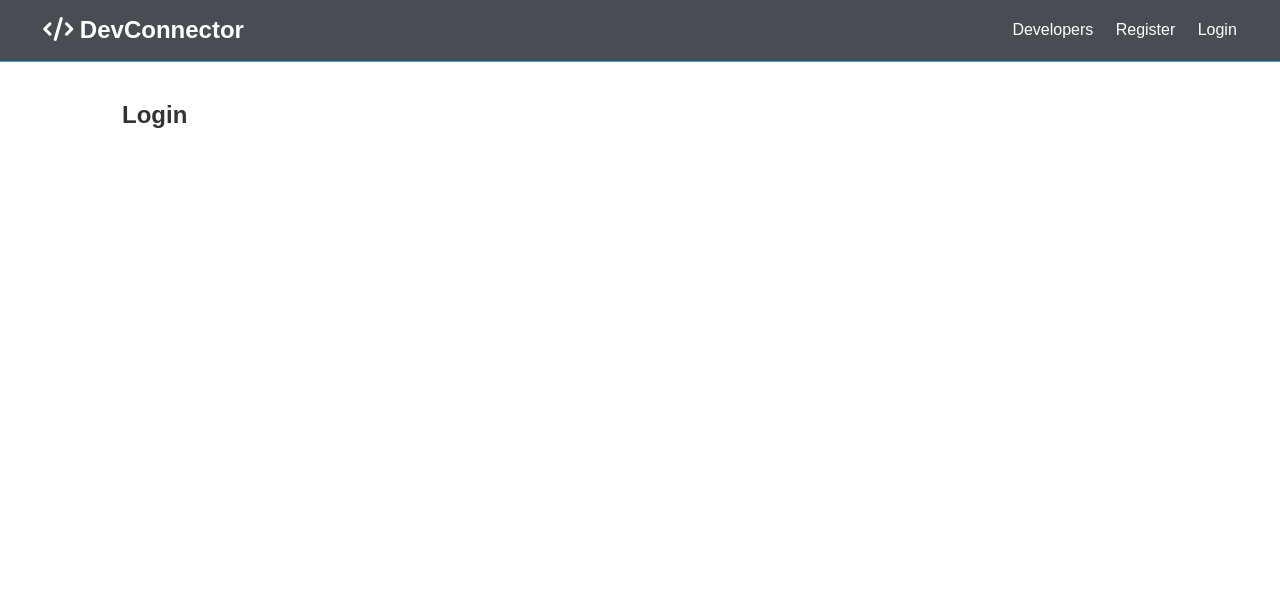
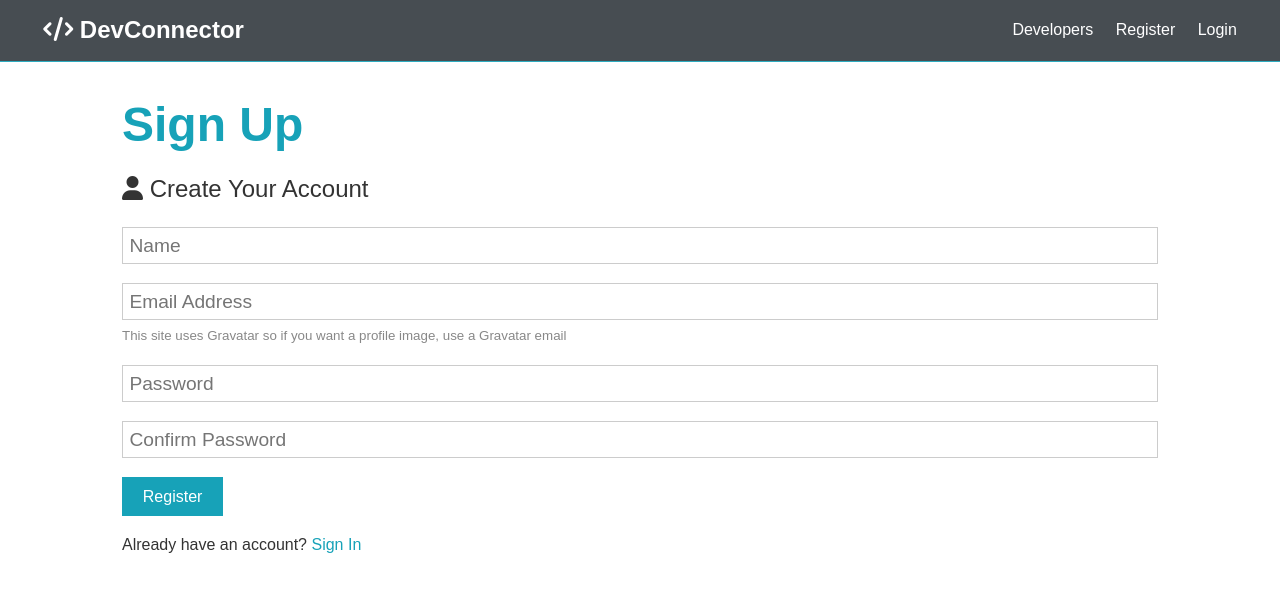
Before and after one commit to shazy89/devconnector, a React (Create React App) app in the folder client/: page /Login in a window 1280 px wide. Shown: the top 592 px of the page. Built offline with nearby package versions, Linux system fonts and the light colour scheme.

Commit message:
Login form

```diff
--- a/client/src/components/auth/Login.js
+++ b/client/src/components/auth/Login.js
@@ -1,10 +1,92 @@
-import React from 'react';
+import React, { Fragment, useState } from 'react'
+import axios from 'axios';
 
- const Login = () => {
+const Login = () => {
+    const [formData, setFormData] = useState({
+        email: '',
+        password: '',
+
+    });
+
+    const { name, email, password, password2 } = formData;
+    const onChange = e => setFormData({ ...formData, [e.target.name]: e.target.value });
+
+   const onSubmit = async e => {
+       e.preventDefault();
+       if(password !== password2) {
+           console.log('Passwords do not match')
+       } else {
+           console.log('SUCCESS')
+         //  const newUser = {name, email, password };
+         //  try {
+         //      const config = {
+         //          headers: {
+         //              'Content-Type': 'application/json'
+         //          }
+         //      }
+         //      const body = JSON.stringify(newUser);
+//
+         //      const res = await axios.post('/api/users', body, config);
+         //      console.log(res.data)
+         //  } catch (err) {
+         //      console.error(err.response.data)
+         //  }
+       }
+   }
+
     return (
-        <div>
-             <h1>Login</h1>
+        <Fragment>
+     <h1 className="large text-primary">Sign Up</h1>
+      <p className="lead"><i className="fas fa-user"></i> Create Your Account</p>
+      <form className="form" onSubmit={e => onSubmit(e)} >
+        <div className="form-group">
+          <input
+          type="text"
+          placeholder="Name"
+          name="name"
+          value={name}
+          onChange={e => onChange(e)}
+          required />
         </div>
+        <div className="form-group">
+          <input
+            type="email"
+            placeholder="Email Address"
+            name="email" value={email}
+            onChange={e => onChange(e)}
+            required />
+          <small className="form-text"
+            >This site uses Gravatar so if you want a profile image, use a
+            Gravatar email</small
+          >
+        </div>
+        <div className="form-group">
+          <input
+            value={password}
+            onChange={e => onChange(e)}
+            type="password"
+            placeholder="Password"
+            name="password"
+            minLength="6"
+          />
+        </div>
+        <div className="form-group">
+          <input
+            value={password2}
+            onChange={e => onChange(e)}
+            type="password"
+            placeholder="Confirm Password"
+            name="password2"
+            minLength="6"
+          />
+        </div>
+        <input type="submit" className="btn btn-primary" value="Register" />
+      </form>
+      <p className="my-1">
+        Already have an account? <a href="login.html">Sign In</a>
+      </p>
+        </Fragment>
     )
 };
+
 export default Login;
--- a/client/src/components/auth/Register.js
+++ b/client/src/components/auth/Register.js
@@ -16,20 +16,21 @@ const Register = () => {
        if(password !== password2) {
            console.log('Passwords do not match')
        } else {
-            const newUser = {name, email, password };
-            try {
-                const config = {
-                    headers: {
-                        'Content-Type': 'application/json'
-                    }
-                }
-                const body = JSON.stringify(newUser);
-
-                const res = await axios.post('/api/users', body, config);
-                console.log(res.data)
-            } catch (err) {
-                console.error(err.response.data)
-            }
+           console.log('SUCCESS')
+         //  const newUser = {name, email, password };
+         //  try {
+         //      const config = {
+         //          headers: {
+         //              'Content-Type': 'application/json'
+         //          }
+         //      }
+         //      const body = JSON.stringify(newUser);
+//
+         //      const res = await axios.post('/api/users', body, config);
+         //      console.log(res.data)
+         //  } catch (err) {
+         //      console.error(err.response.data)
+         //  }
        }
    }
 
```
Lines whose indentation alone changed are shown as unchanged.
